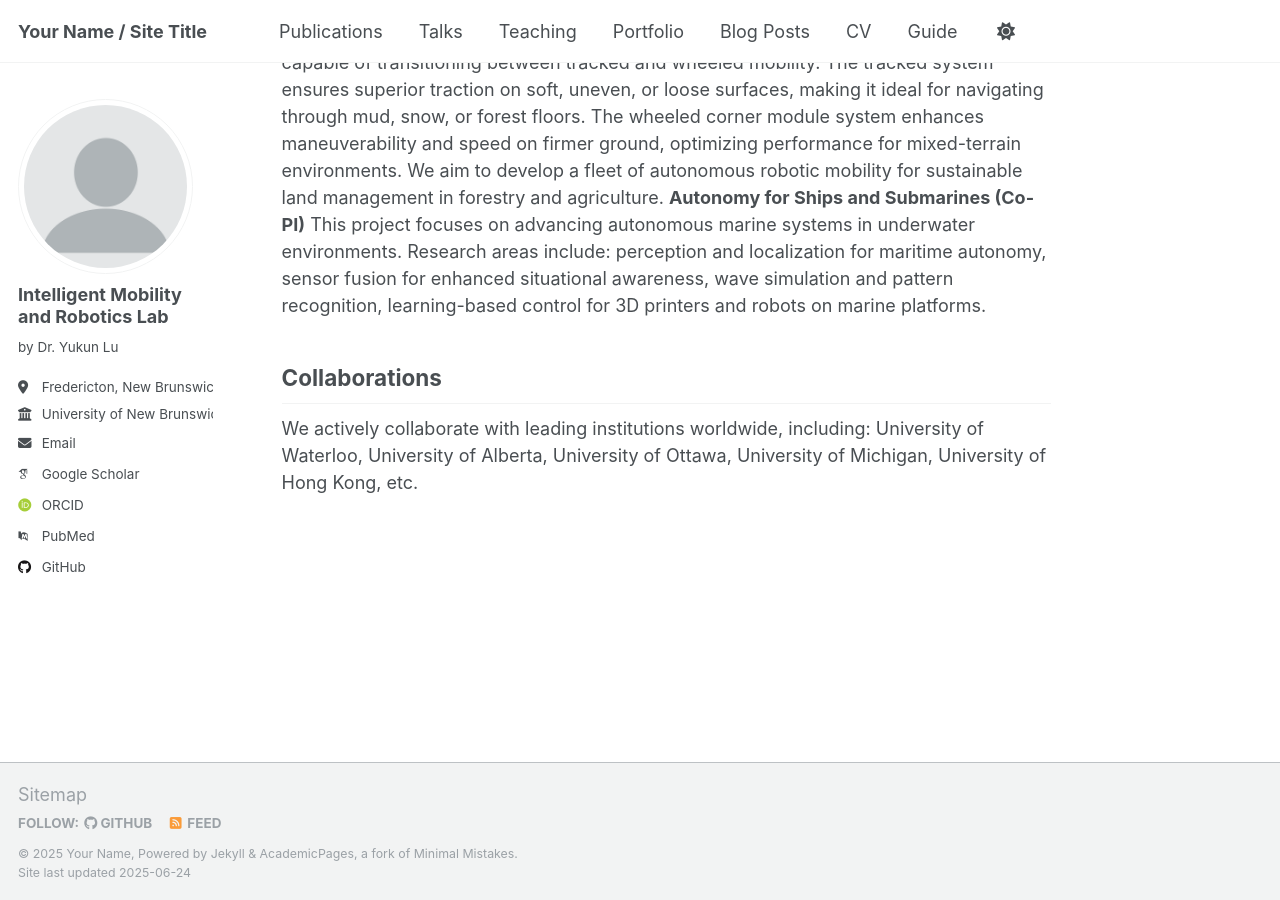
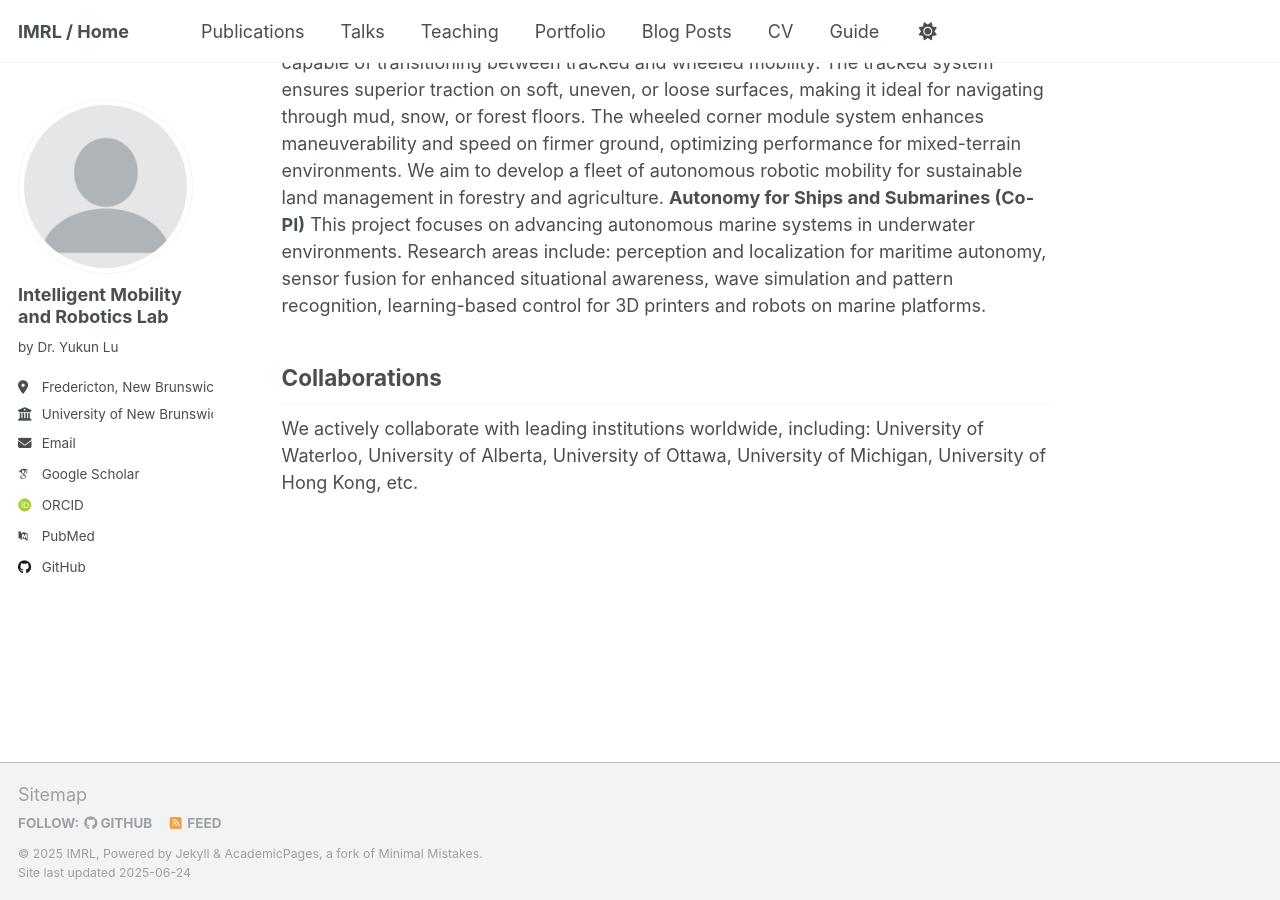
Before and after one commit to IMRL2025/IMRL2025.github.io, a Jekyll site: the page built from _pages/about.md, in a window 1280 px wide and 900 px high, scrolled down 1024 px. Built offline with Jekyll 4.4.1, drawn with Linux system fonts in a browser that asks for light colours; some web fonts are replaced.

Commit message:
config.yml

```diff
--- a/_config.yml
+++ b/_config.yml
@@ -9,11 +9,11 @@
 # Basic Site Settings
 locale                   : "en-US"
 site_theme               : "default"
-title                    : "Your Name / Site Title"
+title                    : "IMRL / Home"
 title_separator          : "-"
-name                     : &name "Your Name"
+name                     : &name "IMRL"
 description              : &description "personal description"
-url                      : https://academicpages.github.io # the base hostname & protocol for your site e.g. "https://[your GitHub username].github.io" or if you already have some other page hosted on Github then use "https://[your GitHub username].github.io/[Your Repo Name]"
+url                      : https://imrl2025.github.io/ # the base hostname & protocol for your site e.g. "https://[your GitHub username].github.io" or if you already have some other page hosted on Github then use "https://[your GitHub username].github.io/[Your Repo Name]"
 baseurl                  : "" # the subpath of your site, e.g. "/blog"
 repository               : "academicpages/academicpages.github.io"
 
```
